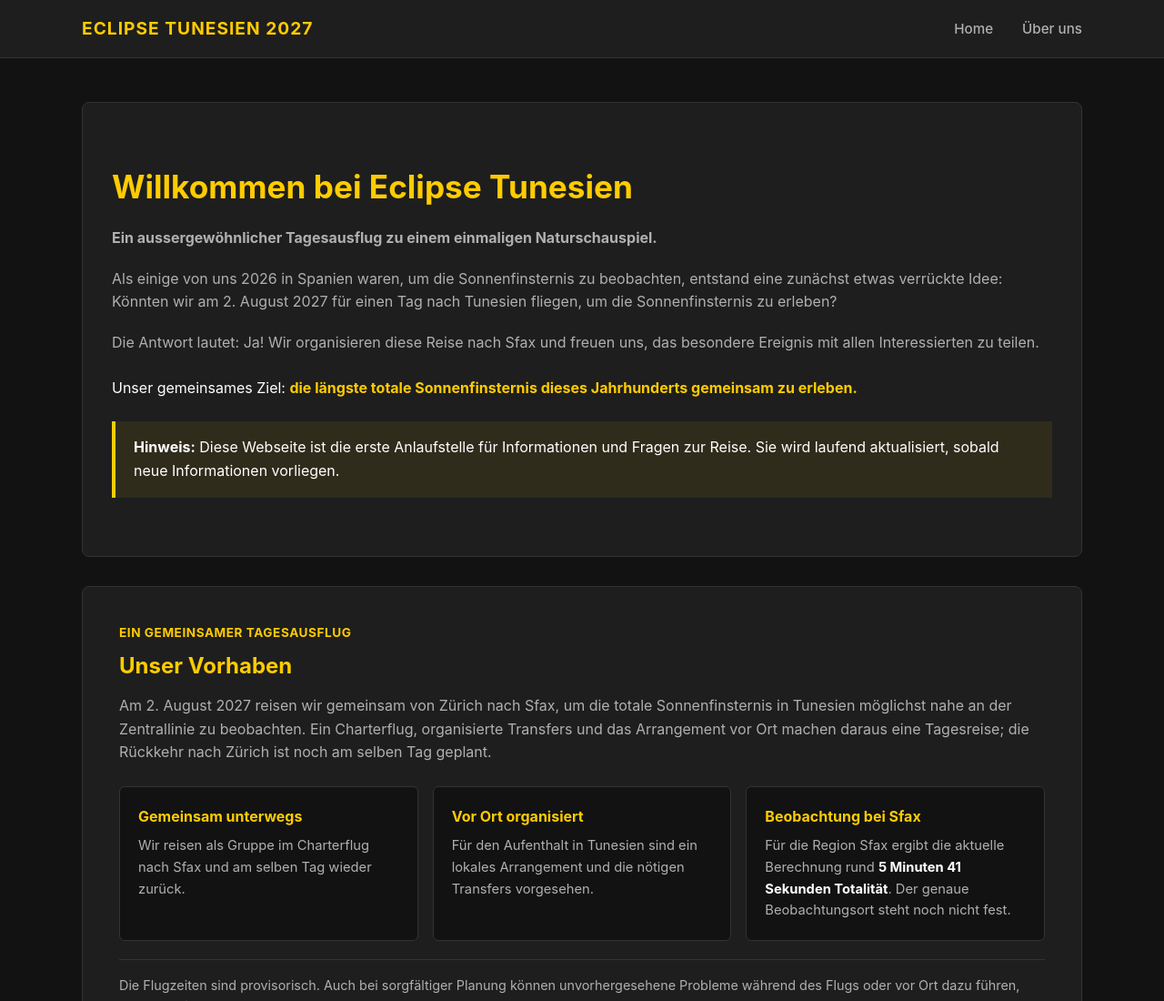
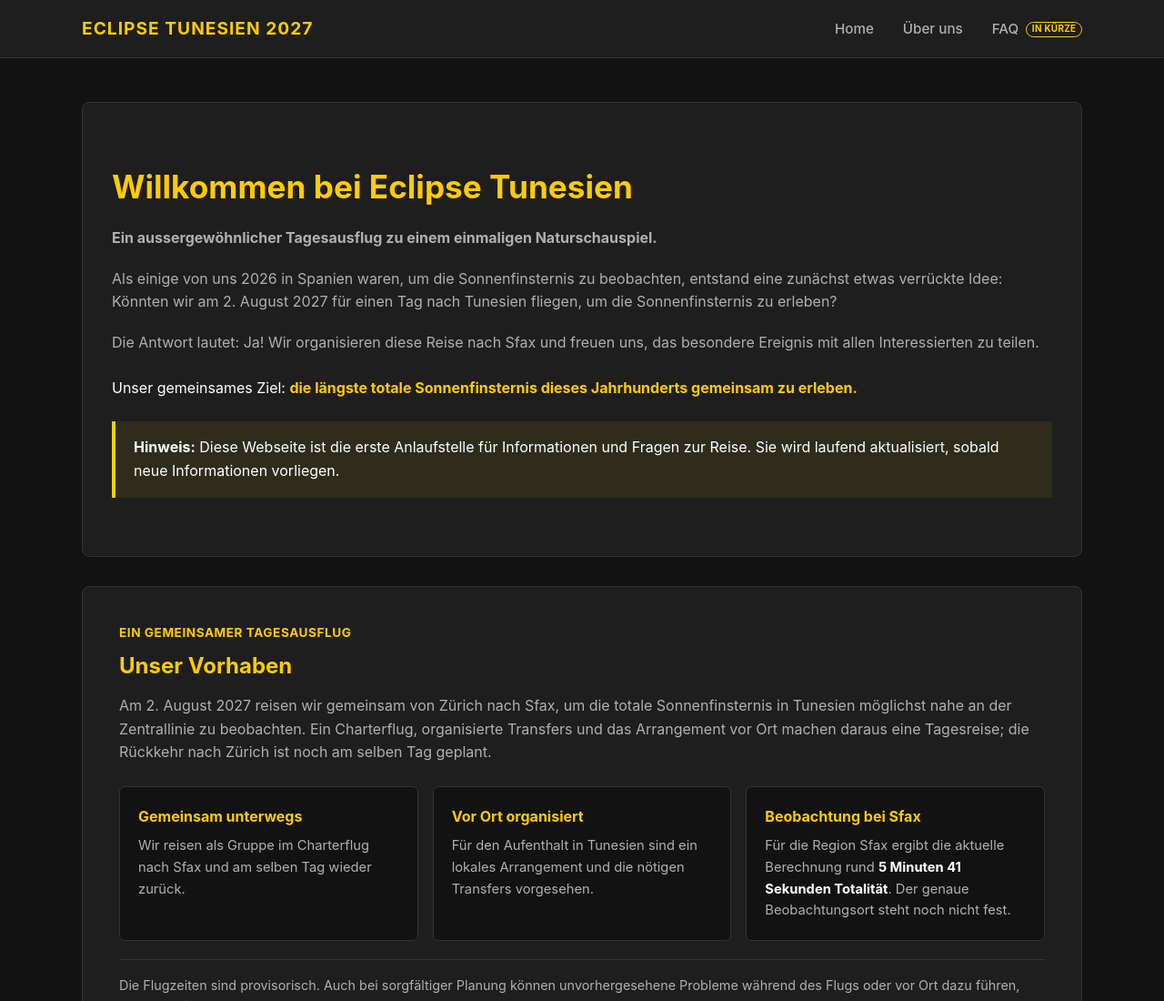
Before and after one commit to Baernergigu/eclipse-tunesien, a plain HTML site: page index.html in a window 1280 px wide. Shown: the top 1100 px of the page at 91% size. Drawn offline with nearby package versions, Linux system fonts and the light colour scheme.

Commit message:
Add "Coming Soon" notice for FAQ section in navigation

```diff
--- a/index.html
+++ b/index.html
@@ -18,7 +18,7 @@
             <ul>
                 <li><a href="index.html">Home</a></li>
                 <li><a href="ueber-uns.html">Über uns</a></li>
-                <!-- <li><a href="faq.html">FAQ</a></li> -->
+                <li><span class="nav-coming-soon" title="Der FAQ-Bereich wird in den nächsten Tagen veröffentlicht.">FAQ <span class="nav-status">In Kürze</span></span></li>
             </ul>
         </nav>
     </header>
--- a/style.css
+++ b/style.css
@@ -67,6 +67,28 @@ nav ul li a {
 
 nav ul li a:hover {
     color: var(--accent-color);
+}
+
+.nav-coming-soon {
+    color: var(--text-muted);
+    font-size: 0.95rem;
+    font-weight: 500;
+    white-space: nowrap;
+}
+
+.nav-status {
+    display: inline-block;
+    margin-left: 0.25rem;
+    padding: 0.1rem 0.35rem;
+    border: 1px solid var(--accent-color);
+    border-radius: 999px;
+    color: var(--accent-color);
+    font-size: 0.62rem;
+    font-weight: 700;
+    letter-spacing: 0.03em;
+    line-height: 1.2;
+    text-transform: uppercase;
+    vertical-align: middle;
 }
 
 /* Main Content */
```
Also changed, not shown: ueber-uns.html (+1 -1 lines).
